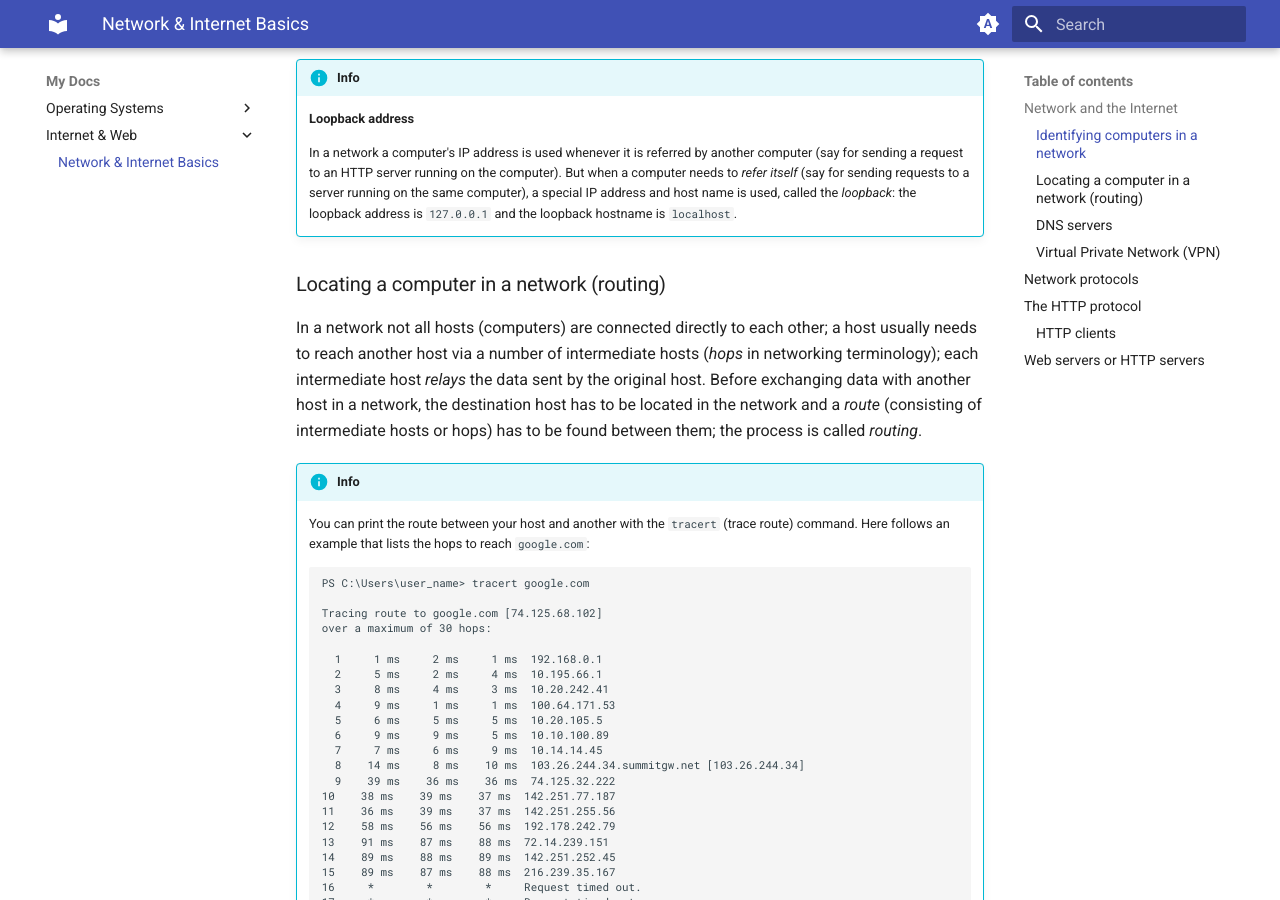
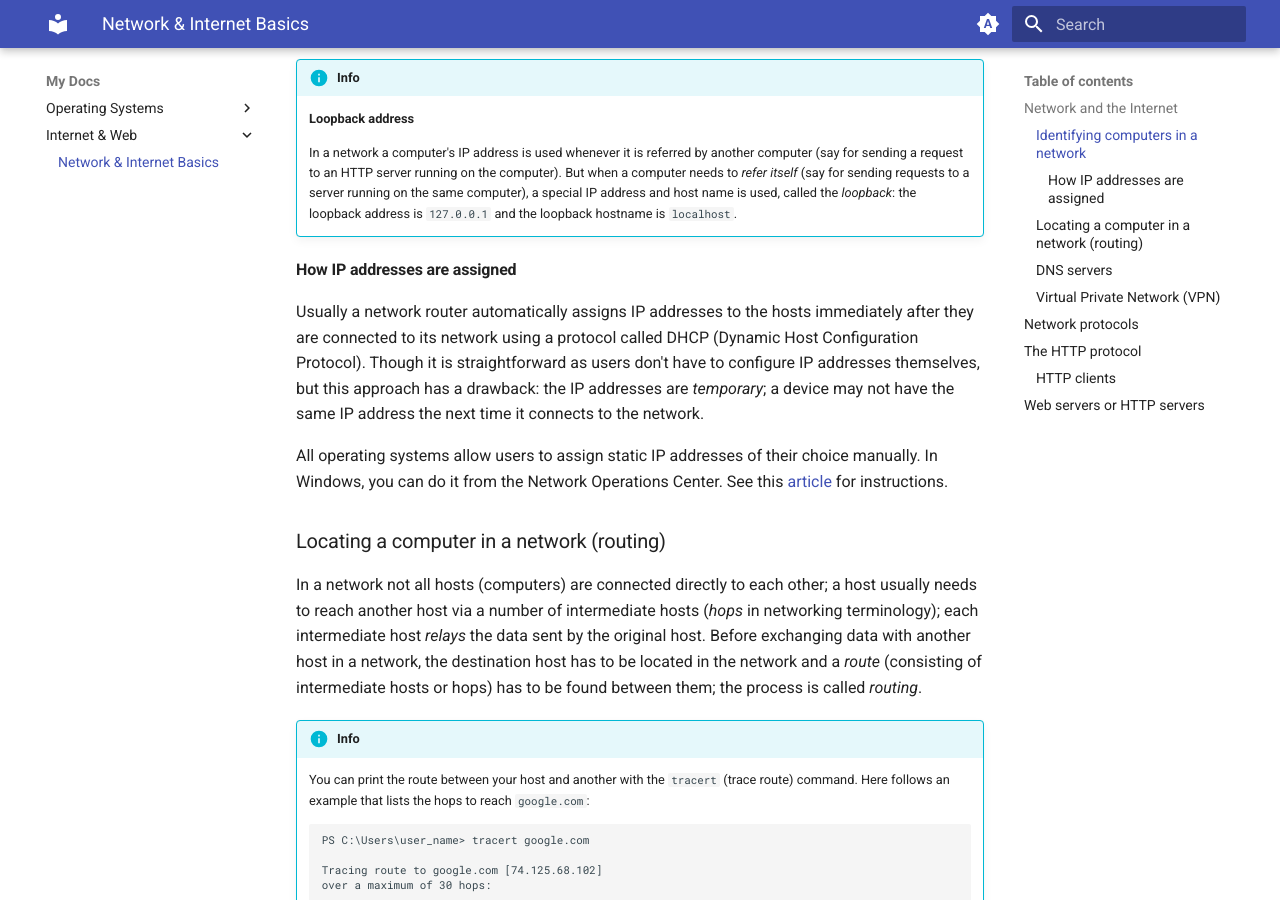
Before and after one commit to gharials/dev-path, an MkDocs documentation site: the page built from docs/internet-web/network-internet-basics.md, in a window 1280 px wide and 900 px high, scrolled down 1180 px. Built offline with MkDocs 1.6.1 and Material for MkDocs 9.7.7, drawn with Linux system fonts in a browser that asks for light colours.

Commit message:
'network-internet-basics': covered IP assignment and DHCP.

```diff
--- a/docs/internet-web/network-internet-basics.md
+++ b/docs/internet-web/network-internet-basics.md
@@ -40,6 +40,12 @@ As the preceding example shows, an IPv4 address consists of four parts separated
     **Loopback address**
 
     In a network a computer's IP address is used whenever it is referred by another computer (say for sending a request to an HTTP server running on the computer). But when a computer needs to _refer itself_ (say for sending requests to a server running on the same computer), a special IP address and host name is used, called the _loopback_: the loopback address is `127.0.0.1` and the loopback hostname is `localhost`.
+
+#### How IP addresses are assigned
+
+Usually a network router automatically assigns IP addresses to the hosts immediately after they are connected to its network using a protocol called DHCP (Dynamic Host Configuration Protocol). Though it is straightforward as users don't have to configure IP addresses themselves, but this approach has a drawback: the IP addresses are _temporary_; a device may not have the same IP address the next time it connects to the network.
+
+All operating systems allow users to assign static IP addresses of their choice manually. In Windows, you can do it from the Network Operations Center. See this [article](https://pureinfotech.com/set-static-ip-address-windows-10/) for instructions.
 
 ### Locating a computer in a network (routing)
 
```
